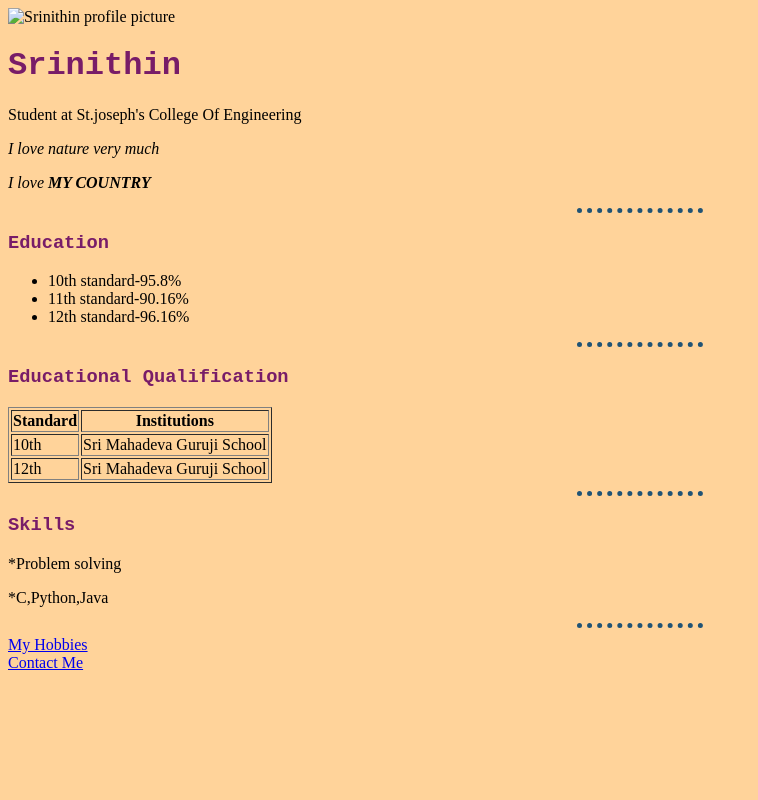
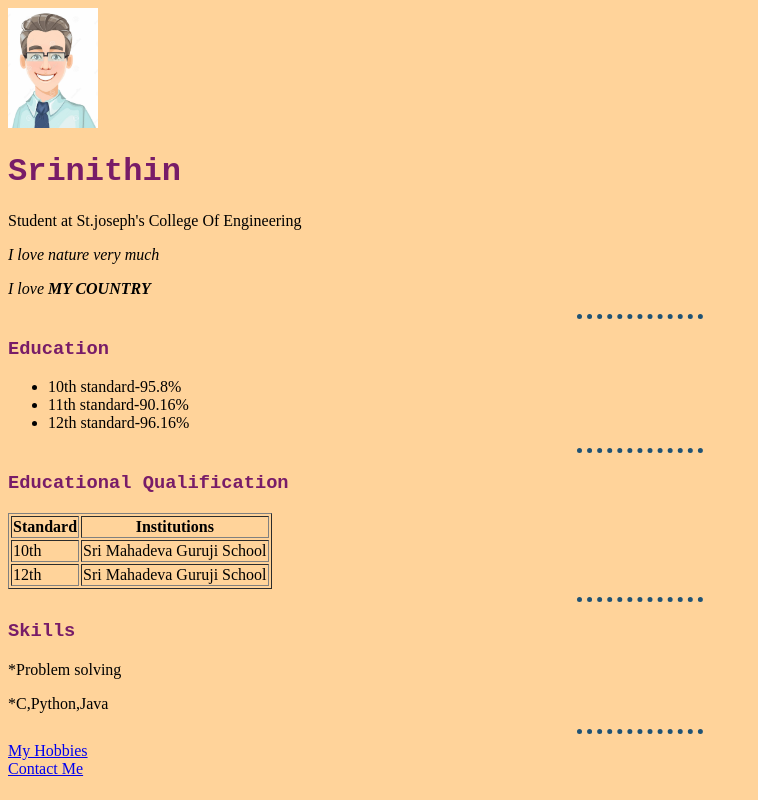
Before and after one commit to SRINITHIN-S/CV, a plain HTML site: page index.html in a window 1280 px wide. Shown: the whole page, without its empty margins (0-758 px from the left). Drawn offline with Linux system fonts and the light colour scheme.

Commit message:
Update index.html

```diff
--- a/index.html
+++ b/index.html
@@ -7,7 +7,7 @@
 
   </head>
   <body>
-    <img src="1.jpg" alt="Srinithin profile picture" height="120" width="90">
+    <img src="man.jpg" alt="Srinithin profile picture" height="120" width="90">
     <h1>Srinithin</h1>
     <p>Student at St.joseph's College Of Engineering</p>
     <p><em>I love nature very much</em></p>
```
